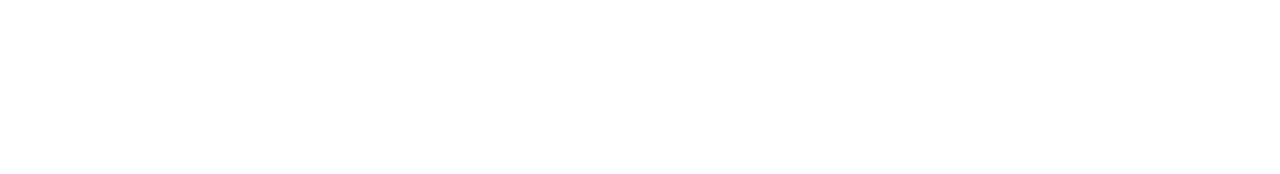
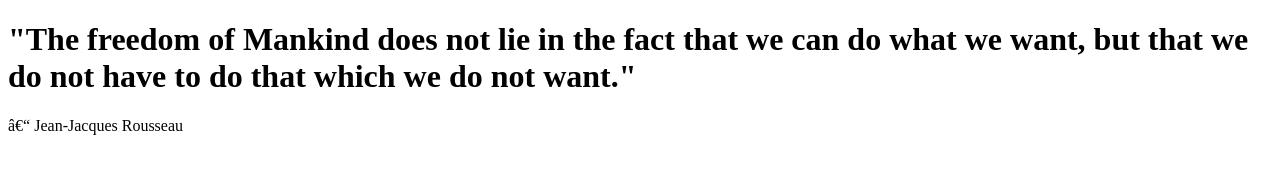
Before and after one commit to aszlevente/simple-quote-page, a plain HTML site: page index.html in a window 1280 px wide. Drawn offline with Linux system fonts and the light colour scheme.

Commit message:
add the ready html code

```diff
--- a/index.html
+++ b/index.html
@@ -4,8 +4,10 @@
 <meta charset="uft-8">
 <meta name="viewport" content="width=device-width, initial-scale=1">
 <link rel="stylesheet" href="main.css">
+<link rel="stylesheet" href="https://fonts.googleapis.com/css?family=Crimson+Text:400i|Julius+Sans+One&display=swap">
 </head>
 <body>
-
+<h1>"The freedom of Mankind does not lie in the fact that we can do what we want, but that we do not have to do that which we do not want."</h1>
+<p>– Jean-Jacques Rousseau</p>
 </body>
 </html>
```
